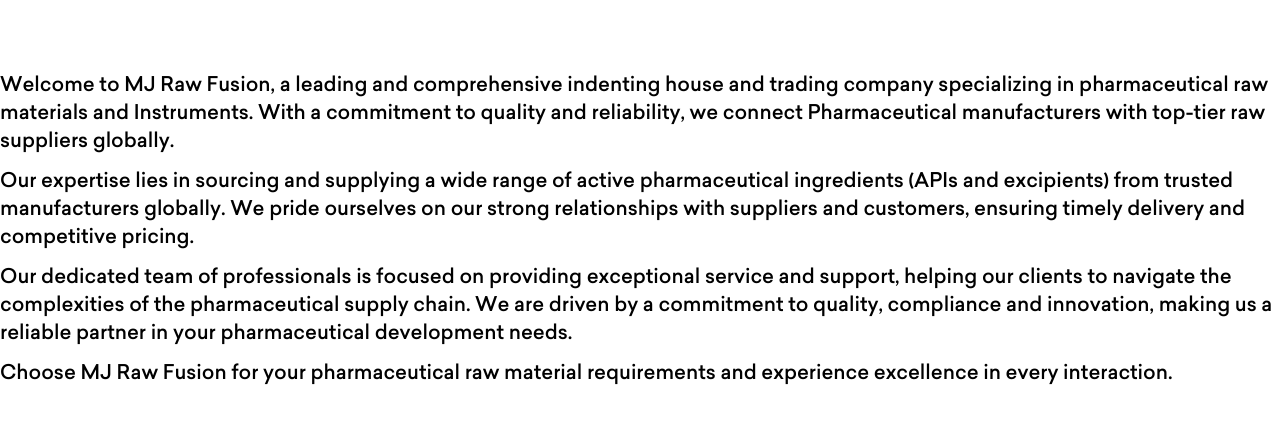
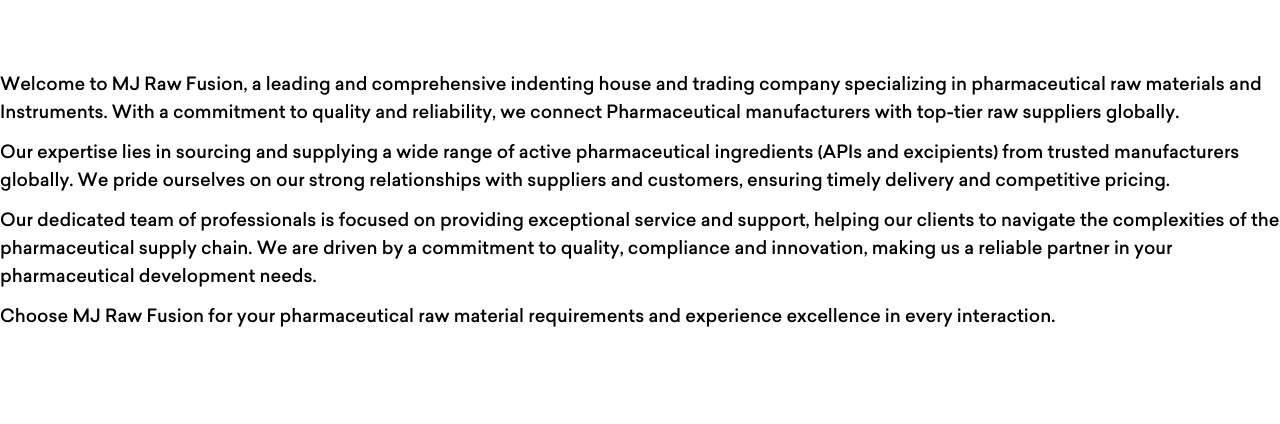
Before and after one commit to antorntech/mjrawfusion, a React (Vite) app: page /aboutus in a window 1280 px wide. Shown: the part 430-854 px from the top of the page. Built offline with nearby package versions, Linux system fonts and the light colour scheme.

Commit message:
add change on aboutus page

```diff
--- a/src/pages/AboutUs.jsx
+++ b/src/pages/AboutUs.jsx
@@ -11,28 +11,28 @@ const AboutUs = () => {
       <PageHeader title="About Us" />
       <div className="px-5 md:px-0 pt-[20px] md:pt-[80px] lg:pt-[100px]">
         <div className="max-w-screen-xl mx-auto">
-          <p className="text-xl">
+          <p className="text-lg">
             Welcome to MJ Raw Fusion, a leading and comprehensive indenting
             house and trading company specializing in pharmaceutical raw
             materials and Instruments. With a commitment to quality and
             reliability, we connect Pharmaceutical manufacturers with top-tier
             raw suppliers globally.
           </p>
-          <p className="text-xl mt-3">
+          <p className="text-lg mt-3">
             Our expertise lies in sourcing and supplying a wide range of active
             pharmaceutical ingredients (APIs and excipients) from trusted
             manufacturers globally. We pride ourselves on our strong
             relationships with suppliers and customers, ensuring timely delivery
             and competitive pricing.
           </p>
-          <p className="text-xl mt-3">
+          <p className="text-lg mt-3">
             Our dedicated team of professionals is focused on providing
             exceptional service and support, helping our clients to navigate the
             complexities of the pharmaceutical supply chain. We are driven by a
             commitment to quality, compliance and innovation, making us a
             reliable partner in your pharmaceutical development needs.
           </p>
-          <p className="text-xl mt-3">
+          <p className="text-lg mt-3">
             Choose MJ Raw Fusion for your pharmaceutical raw material
             requirements and experience excellence in every interaction.
           </p>
```
